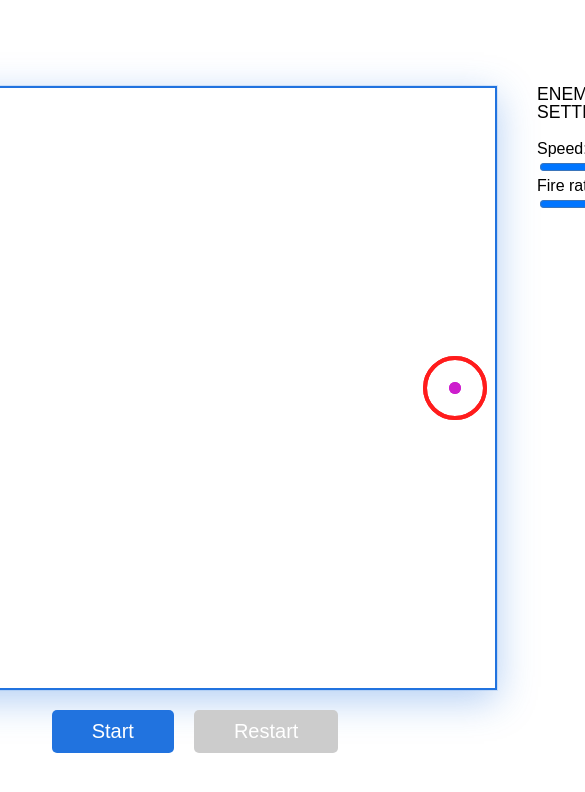
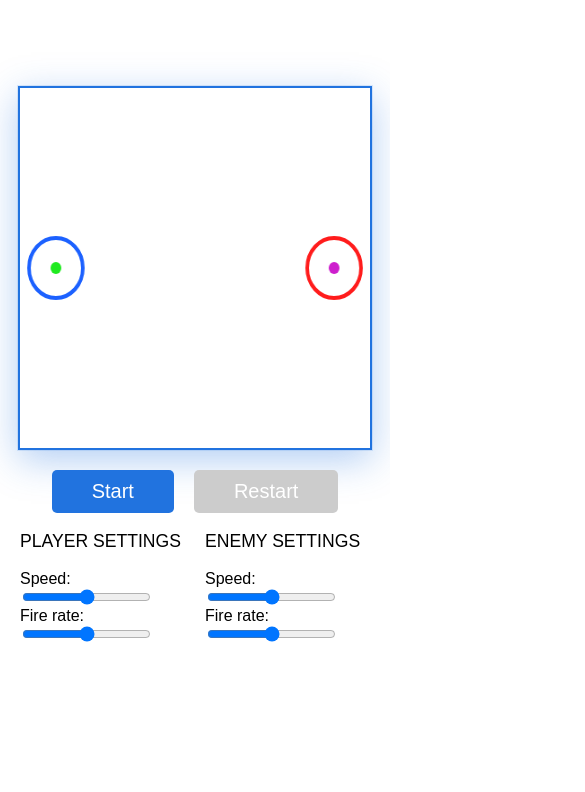
Before and after one commit to m1xa4kala/whiteboard-test, a React (Vite) app: page / in a window 390 px wide. Shown: the top 792 px of the page, 585 px wide, since content can reach past the window. Built offline with nearby package versions, Linux system fonts and the light colour scheme.

Commit message:
Added support for small devices

```diff
--- a/src/pages/homePage/ui/HomePage.scss
+++ b/src/pages/homePage/ui/HomePage.scss
@@ -9,3 +9,27 @@
     gap: 40px;
   }
 }
+
+@media screen and (max-width: 800px) {
+  .home-page {
+    .game-board-container {
+      display: grid;
+      grid-template-columns: repeat(2, 1fr);
+      grid-template-rows: 1fr auto;
+      gap: 20px;
+    }
+    .game-board {
+      grid-column: 1 / 3;
+      grid-row: 1;
+    }
+    .player-settings {
+      grid-column: 1 / 2;
+      grid-row: 2;
+    }
+
+    .enemy-settings {
+      grid-column: 2 / 3;
+      grid-row: 2;
+    }
+  }
+}
--- a/src/pages/homePage/ui/HomePage.tsx
+++ b/src/pages/homePage/ui/HomePage.tsx
@@ -2,10 +2,12 @@ import React from 'react'
 import { GameBoard } from '@/widgets/gameBoard'
 import { GameScore } from '@/widgets/gameScore'
 import { HeroSettings } from '@/features/heroSettings'
-import { useAppSelector } from '@/shared/lib'
+import { useAppDispatch, useAppSelector } from '@/shared/lib'
+import { setCanvasSize } from '@/widgets/gameBoard'
 import './HomePage.scss'
 
 export const HomePage: React.FC = () => {
+  const dispatch = useAppDispatch()
   const isGameStarted = useAppSelector((store) => store.gameBoard.isGameStarted)
   const playerSpeed = useAppSelector((store) => store.heroSettings.playerSpeed)
   const playerFireRate = useAppSelector((store) => store.heroSettings.playerFireRate)
@@ -15,15 +17,27 @@ export const HomePage: React.FC = () => {
   const enemyFireRate = useAppSelector((store) => store.heroSettings.enemyFireRate)
   const enemyColor = useAppSelector((store) => store.heroColor.enemyColor)
   const enemySpellColor = useAppSelector((store) => store.heroColor.enemySpellColor)
+  const canvasWidth = useAppSelector((store) => store.gameBoard.canvasWidth)
+  const canvasHeight = useAppSelector((store) => store.gameBoard.canvasHeight)
+
+  React.useEffect(() => {
+    const windowWidth = window.innerWidth
+    if (windowWidth < 800) {
+      dispatch(setCanvasSize({ canvasWidth: windowWidth, canvasHeight: 360 }))
+    }
+  }, [dispatch])
+
   return (
     <main className='home-page'>
       {isGameStarted && <GameScore />}
       <div className='game-board-container' style={isGameStarted ? {} : { marginTop: '66px' }}>
+        <div className='player-settings'>
           {!isGameStarted && <HeroSettings hero='player' speed={playerSpeed} fireRate={playerFireRate} />}
-
+        </div>
+        <div className='game-board'>
           <GameBoard
-          width={600}
-          height={600}
+            canvasWidth={canvasWidth}
+            canvasHeight={canvasHeight}
             isGameStarted={isGameStarted}
             playerSettings={{
               color: playerColor,
@@ -38,7 +52,8 @@ export const HomePage: React.FC = () => {
               fireRate: enemyFireRate,
             }}
           />
-        {!isGameStarted && <HeroSettings hero='enemy' speed={enemySpeed} fireRate={enemyFireRate} />}
+        </div>
+        <div className='enemy-settings'>{!isGameStarted && <HeroSettings hero='enemy' speed={enemySpeed} fireRate={enemyFireRate} />}</div>
       </div>
     </main>
   )
--- a/src/widgets/gameBoard/index.ts
+++ b/src/widgets/gameBoard/index.ts
@@ -1,2 +1,2 @@
 export { GameBoard } from './ui/GameBoard'
-export { gameBoardSlice, setIsGameStarted } from './model/gameBoardSlice'
+export { gameBoardSlice, setIsGameStarted, increasePlayerScore, increaseEnemyScore, setCanvasSize } from './model/gameBoardSlice'
--- a/src/widgets/gameBoard/model/gameBoardSlice.ts
+++ b/src/widgets/gameBoard/model/gameBoardSlice.ts
@@ -2,6 +2,8 @@ import { createSlice, PayloadAction } from '@reduxjs/toolkit'
 import { GameBoardState } from './types'
 
 const initialState: GameBoardState = {
+  canvasWidth: 800,
+  canvasHeight: 800,
   isGameStarted: false,
   playerScore: 0,
   enemyScore: 0,
@@ -21,8 +23,13 @@ export const gameBoardSlice = createSlice({
     increaseEnemyScore: (state) => {
       state.enemyScore += 1
     },
+
+    setCanvasSize: (state, action: PayloadAction<{ canvasWidth: number; canvasHeight: number }>) => {
+      state.canvasWidth = action.payload.canvasWidth
+      state.canvasHeight = action.payload.canvasHeight
+    },
   },
 })
 
-export const { setIsGameStarted, increasePlayerScore, increaseEnemyScore } = gameBoardSlice.actions
+export const { setIsGameStarted, increasePlayerScore, increaseEnemyScore, setCanvasSize } = gameBoardSlice.actions
 export default gameBoardSlice.reducer
--- a/src/widgets/gameBoard/model/types.ts
+++ b/src/widgets/gameBoard/model/types.ts
@@ -8,14 +8,16 @@ export type heroSettings = {
 }
 
 export type GameBoardProps = {
-  width?: number
-  height?: number
+  canvasWidth: number
+  canvasHeight: number
   playerSettings: heroSettings
   enemySettings: heroSettings
   isGameStarted: boolean
 }
 
 export type GameBoardState = {
+  canvasWidth: number
+  canvasHeight: number
   isGameStarted: boolean
   playerScore: number
   enemyScore: number
--- a/src/widgets/gameBoard/ui/GameBoard.scss
+++ b/src/widgets/gameBoard/ui/GameBoard.scss
@@ -41,3 +41,12 @@
     font-size: 24px;
   }
 }
+
+@media screen and (max-width: 800px) {
+  .game-board {
+    .game-board__canvas {
+      width: 100%;
+      height: 360px;
+    }
+  }
+}
--- a/src/widgets/gameBoard/ui/GameBoard.tsx
+++ b/src/widgets/gameBoard/ui/GameBoard.tsx
@@ -7,14 +7,15 @@ import { Hero } from '../model/Hero'
 
 import './GameBoard.scss'
 
-export const GameBoard: React.FC<GameBoardProps> = ({ width = 600, height = 600, isGameStarted, playerSettings, enemySettings }) => {
+export const GameBoard: React.FC<GameBoardProps> = ({ isGameStarted, playerSettings, enemySettings, canvasWidth, canvasHeight }) => {
   const dispatch = useAppDispatch()
   const isPlayerMenuOpen = useAppSelector((state) => state.heroColor.playerMenuOpen)
   const isEnemyMenuOpen = useAppSelector((state) => state.heroColor.enemyMenuOpen)
   const boardRef = React.useRef<HTMLDivElement>(null)
   const canvasRef = React.useRef<HTMLCanvasElement>(null)
   const animationIDRef = React.useRef<number>(0)
-  const devicePixelRatio = window.devicePixelRatio || 1
+  const width = canvasWidth
+  const height = canvasHeight
   const [mouseClickCoords, setMouseClickCoords] = React.useState<{
     x: number
     y: number
@@ -28,11 +29,16 @@ export const GameBoard: React.FC<GameBoardProps> = ({ width = 600, height = 600,
     const canvas = canvasRef.current
     const ctx = canvas?.getContext('2d')
     const rect = canvas?.getBoundingClientRect()
-
-    const playerY = Math.random() * (height - 60) + 30
-    const playerX = 40
-    const enemyY = Math.random() * (height - 60) + 30
-    const enemyX = width - 40
+    let playerY = 100
+    let playerX = 40
+    let enemyY = 100
+    let enemyX = 400
+    if (width && height) {
+      playerY = Math.random() * (height - 60) + 30
+      playerX = 40
+      enemyY = Math.random() * (height - 60) + 30
+      enemyX = width - 40
+    }
 
     const player = new Hero({ x: playerX, y: playerY }, playerSettings, 10)
     const enemy = new Hero({ x: enemyX, y: enemyY }, enemySettings, -10)
@@ -50,9 +56,9 @@ export const GameBoard: React.FC<GameBoardProps> = ({ width = 600, height = 600,
       animationIDRef.current = window.requestAnimationFrame(renderer)
 
       if (ctx) {
-        ctx.clearRect(0, 0, width, height)
-        player.update(ctx, height)
-        enemy.update(ctx, height)
+        ctx.clearRect(0, 0, width!, height!)
+        player.update(ctx, height!)
+        enemy.update(ctx, height!)
 
         for (let i = player.projectiles.length - 1; i >= 0; i--) {
           const projectile = player.projectiles[i]
@@ -65,7 +71,7 @@ export const GameBoard: React.FC<GameBoardProps> = ({ width = 600, height = 600,
             dispatch(increasePlayerScore())
           }
 
-          if (projectile.position.x > height) {
+          if (projectile.position.x > height!) {
             player.projectiles.splice(i, 1)
           }
         }
@@ -118,10 +124,10 @@ export const GameBoard: React.FC<GameBoardProps> = ({ width = 600, height = 600,
   return (
     <div className='game-board' ref={boardRef}>
       <canvas
+        width={width}
+        height={height}
+        ref={canvasRef}
         className='game-board__canvas'
-        ref={canvasRef}
-        width={width * devicePixelRatio}
-        height={height * devicePixelRatio}
         onClick={isGameStarted ? () => null : (e) => handleClick(e)}
       />
       <div className='game-board__buttons'>
@@ -137,7 +143,7 @@ export const GameBoard: React.FC<GameBoardProps> = ({ width = 600, height = 600,
         style={{
           display: isGameStarted ? 'none' : 'block',
           position: 'absolute',
-          top: height / 2,
+          top: height! / 2,
           left: '50%',
           transform: 'translate(-50%, -50%)',
         }}
--- a/src/widgets/gameScore/ui/GameScore.scss
+++ b/src/widgets/gameScore/ui/GameScore.scss
@@ -13,3 +13,13 @@
     font-size: 24px;
   }
 }
+
+@media screen and (max-width: 800px) {
+  .game-score {
+    width: 100%;
+    .player-score,
+    .enemy-score {
+      font-size: 18px;
+    }
+  }
+}
```
Lines whose indentation alone changed are shown as unchanged.
